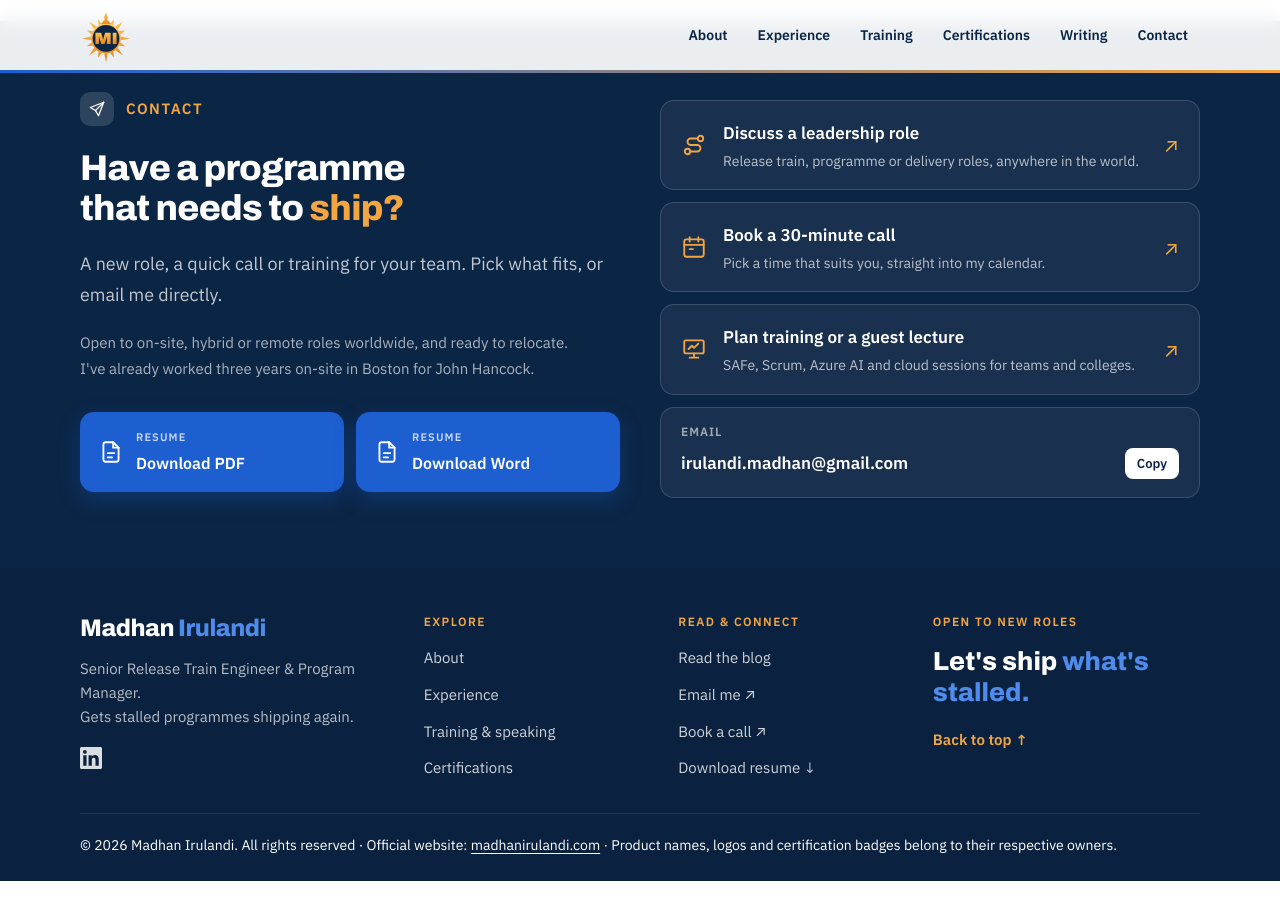
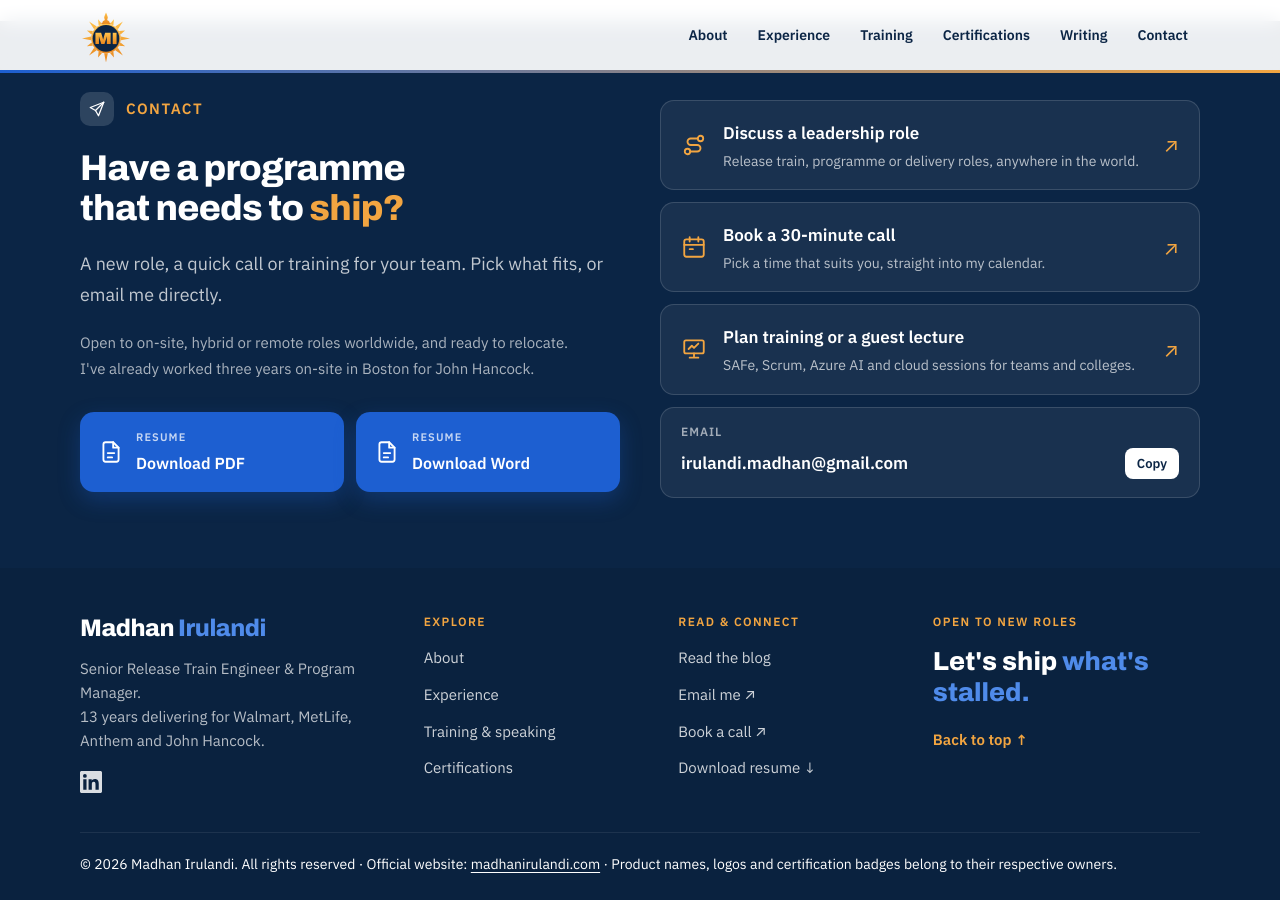
Before and after one commit to Madhan-I/Madhan-I.github.io, a Jekyll site: the page built from index.html, in a window 1280 px wide and 900 px high, scrolled down 11780 px. Built offline with Jekyll 4.4.1, drawn with Linux system fonts in a browser that asks for light colours.

Commit message:
Footer: replace repeated tagline with client proof line.
Co-Authored-By: Claude Opus 5.5 <noreply@anthropic.com>
Claude-Session: https://claude.ai/code/session_01MFRrTt7LBDdX57m85KHNGp

```diff
--- a/_layouts/default.html
+++ b/_layouts/default.html
@@ -30,7 +30,7 @@
     <div class="wrap f-grid">
       <div class="f-brand">
         <a class="f-name" href="{{ '/' | relative_url }}">{{ site.data.profile.name_first }} <span>{{ site.data.profile.name_last }}</span></a>
-        <p class="f-tag">{{ site.data.profile.headline }}.<br>{{ site.data.profile.headline_highlight }}</p>
+        <p class="f-tag">{{ site.data.profile.headline }}.<br>13 years delivering for Walmart, MetLife, Anthem and John Hancock.</p>
         <a class="f-in" href="{{ site.data.profile.linkedin }}" target="_blank" rel="noopener" aria-label="LinkedIn profile" data-goatcounter-click="click-footer-linkedin"><svg class="ic" aria-hidden="true"><use href="#i-linkedin"/></svg></a>
       </div>
       <div class="f-col" role="navigation" aria-label="Explore">
```
